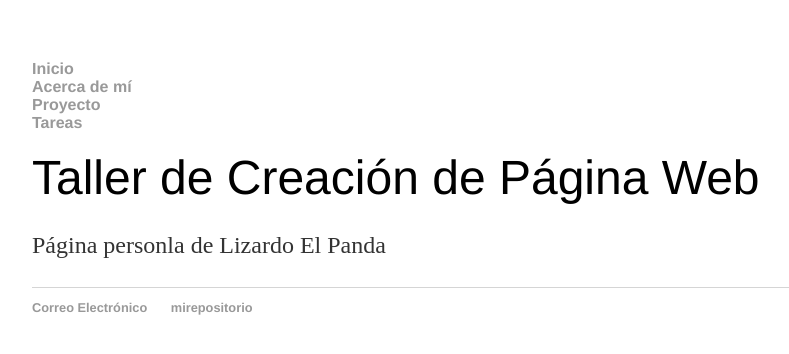
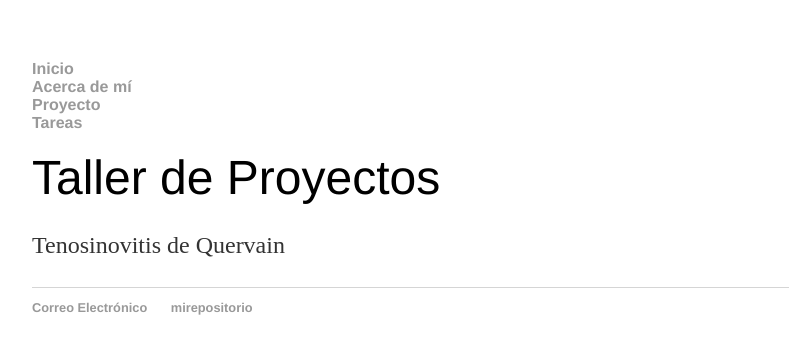
Before and after one commit to lizardo2424/Lizardo24.github.io, a Jekyll site: the page built from index.html, in a window 1280 px wide. Shown: the top 354 px of the page, without its empty margins (160-949 px from the left). Built offline with Jekyll 4.4.1, drawn with Linux system fonts in a browser that asks for light colours.

Commit message:
Update index.html

```diff
--- a/index.html
+++ b/index.html
@@ -6,6 +6,6 @@ title: Ingeniería Biomédica
 
 
 <div class="blurb">
-          <hl>Taller de Creación de Página Web</hl>
-          <p>Página personla de Lizardo El Panda </p>
+          <hl>Taller de Proyectos</hl>
+          <p>Tenosinovitis de Quervain  </p>
 </div>
```
